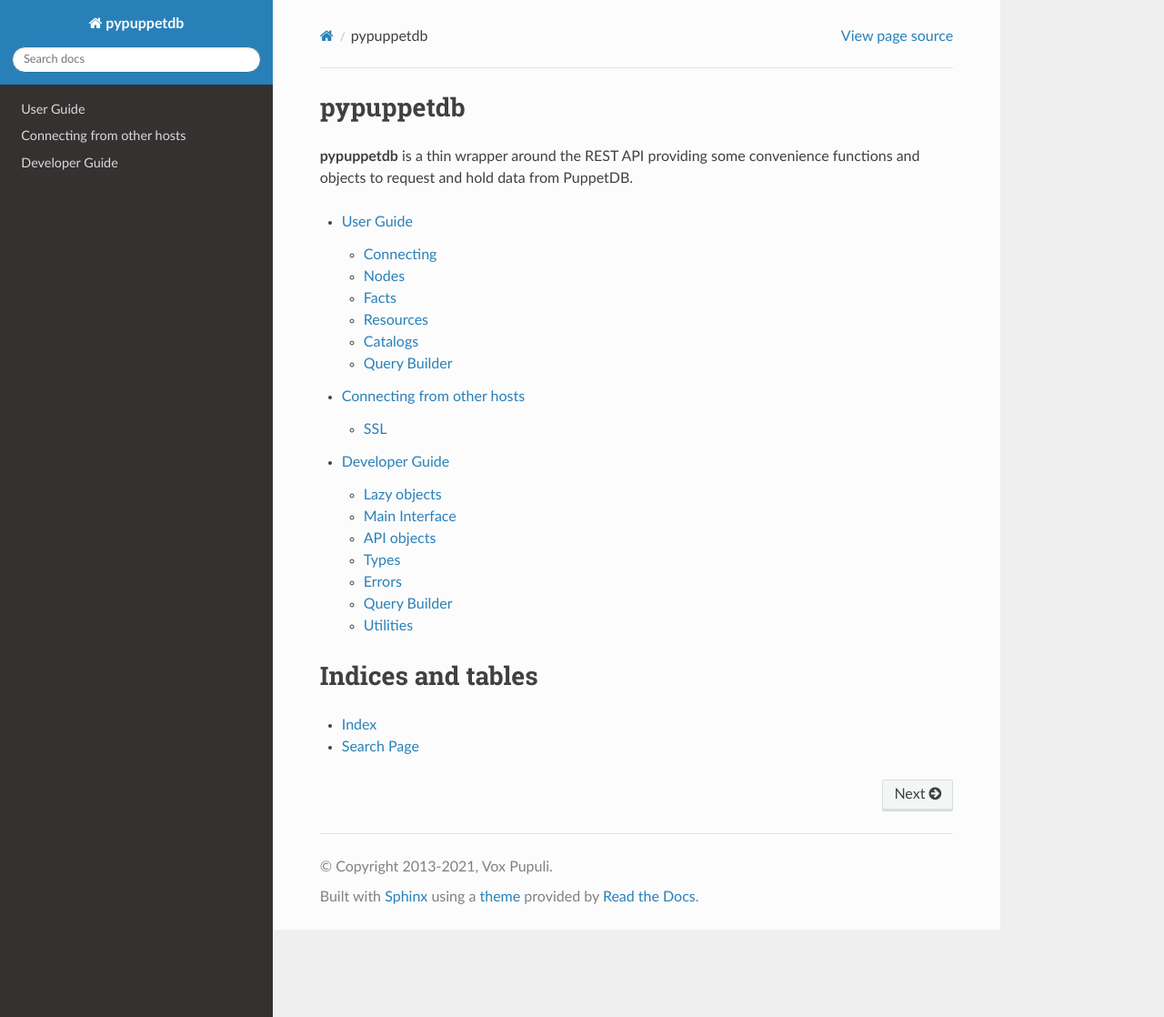
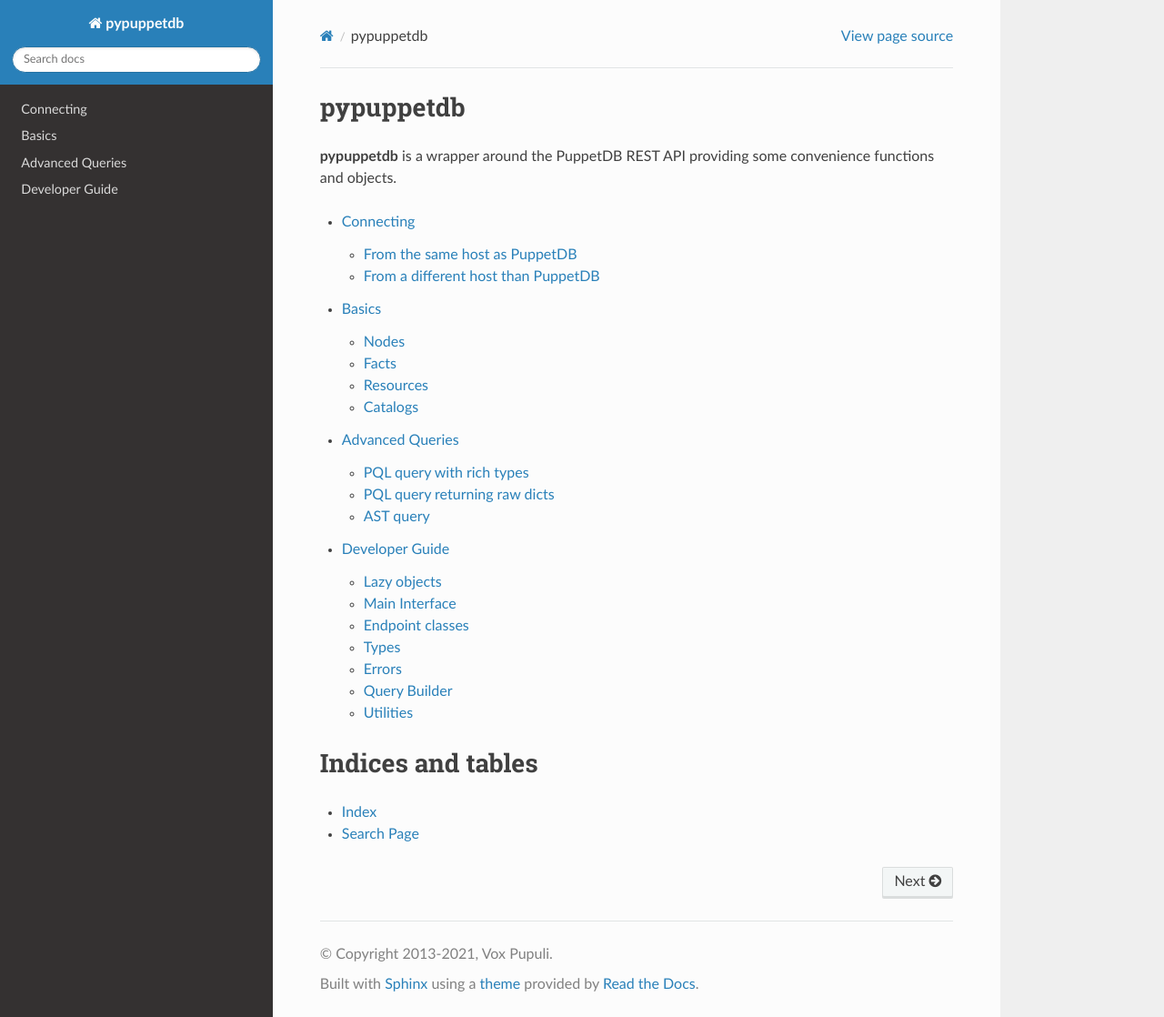
Before and after one commit to voxpupuli/pypuppetdb, a Sphinx documentation site: the page built from docs/index.rst, in a window 1280 px wide and 1118 px high. Shown: the whole window at 91% size. Built offline with Sphinx 7.4.7 and the Read the Docs theme 2.0.0, drawn with Linux system fonts in a browser that asks for light colours; some of the changed lines change nothing that is shown.

Commit message:
Document new PQL and reorg from PR #201
and generally revamp the docs. Some fixes:
* add info on how to use the ssl_verify to provide
  the CA root certificate (fixes #143),
* improve some examples, fixing #129,

```diff
--- /dev/null
+++ b/docs/advanced_queries.rst
@@ -0,0 +1,192 @@
+.. _advanced_queries:
+
+Advanced Queries
+================
+
+For more advanced use of pypuppetdb you will want to use queries in one of the
+two available languages:
+
+* **PQL** (Puppet Query Language) - newer, arguably more human-friendly. Available
+  since PuppetDB v. 4.0.
+
+* **AST** (Abstract Syntax Tree) - older, using the Reverse Polish Notation.
+
+
+PQL query with rich types
+-------------------------
+
+Making a PQL query using ``pql()`` method without using projection for one of the supported types
+(``nodes``, ``edges``, ``facts``, ``resources``, ``catalogs``, ``events``, ``reports``, ``inventory``) will return
+the rich types.
+
+For example the below code returns objects of the type ``Node``:
+
+.. code-block:: python
+
+   >>> nodes = db.pql("""
+   >>>     nodes {
+   >>>       facts {
+   >>>         name = "operatingsystem" and
+   >>>         value = "Debian"
+   >>>       }
+   >>>     }
+   >>> """
+   >>> for node in nodes:
+   >>>     print(node.name)
+   foo.example.com
+   bar.example.com
+
+
+PQL query returning raw dicts
+-----------------------------
+
+If you do use projections (fields/functions) in your PQL query or you query for a unsupported type,
+you will get JSON like you would querying PuppetDB directly, just converted into a Python dicts
+or list of dicts.
+
+For example if you want to get just a list of certnames of nodes that have the fact "operatingsystem"
+set to "Debian":
+
+.. code-block:: python
+
+   >>> nodes = db.pql("""
+   >>>     nodes[certname] {
+   >>>       facts {
+   >>>         name = "operatingsystem" and
+   >>>         value = "Debian"
+   >>>       }
+   >>>     }
+   >>> """
+   >>> for node in nodes:
+   >>>     print(node)
+   {'certname': 'foo.example.com'}
+   {'certname': 'bar.example.com'}
+
+Please see `the official PQL documentation <https://puppet.com/docs/puppetdb/latest/api/query/v4/pql.html>`_
+for more examples.
+
+
+AST query
+---------
+
+Alternatively to use the AST query language, use of of these methods:
+
+``nodes()``, ``edges()``,  ``facts()``, ``resources()``, ``catalogs()``, ``events()``,
+``reports()``, ``inventory()``,
+``event_counts()``, ``aggregate_event_counts()``,
+``environments()``, ``factsets()``, ``fact_contents()``, ``fact_paths()``.
+
+...and pass the AST query in the ``query`` parameter.
+
+An example of the same query as above but rewritten in AST:
+
+.. code-block:: python
+
+   >>> nodes = db.nodes(query="""
+   >>>     ["subquery", "facts",
+   >>>       ["and",
+   >>>         ["=", "name", "operatingsystem"],
+   >>>         ["=", "value", "Debian"]
+   >>>       ]
+   >>>     ]
+   >>> """
+   >>> for node in nodes:
+   >>>     print(node.name)
+   foo.example.com
+   bar.example.com
+
+Please see `the official AST documentation <https://puppet.com/docs/puppetdb/latest/api/query/v4/ast.html>`_
+for more examples .
+
+AST QueryBuilder
+^^^^^^^^^^^^^^^^
+
+pypuppetdb laso comes shipped with a ``QueryBuilder`` component that, as the name suggests,
+allows users to build PuppetDB AST queries in an Object-Oriented fashion.
+In many cases adding additional clauses to fulfill new requirements is superior to constructing
+long strings.
+
+Above example rewritten using it:
+
+.. code-block:: python
+
+   >>> from pypuppetdb.QueryBuilder import *
+   >>> op = InOperator('certname')
+   >>> query = ExtractOperator()
+   >>> query.add_field(str('certname'))
+   >>> subquery = SubqueryOperator('facts')
+   >>> _add = AndOperator()
+   >>> _add.add(EqualsOperator('name', 'operatingsystem'))
+   >>> _add.add(EqualsOperator('value', 'Debian'))
+   >>> subquery.add_query(_add)
+   >>> query.add_query(subquery)
+   >>> op.add_query(query)
+   >>> print(op)
+   ["in", "certname", ["extract", ["certname"], ["select_facts", ["and", ["=", "name", "operatingsystem"], ["=", "value", "Debian"]]]]]
+   >>> nodes = db.nodes(query=query)
+   >>> for node in nodes:
+   >>>     print(node.name)
+   foo.example.com
+   bar.example.com
+
+
+The following code will build a query for the Nodes endpoint to find all
+nodes belonging to the production environment.
+
+.. code-block:: python
+
+   >>> from pypuppetdb.QueryBuilder import *
+   >>> op = AndOperator()
+   >>> op.add(EqualsOperator('catalog_environment', 'production'))
+   >>> op.add(EqualsOperator('facts_environment', 'production'))
+   >>> print(op)
+   ["and",["=", "catalog_environment", "production"],["=", "facts_environment", "production"]]
+
+
+Subqueries are implemented using corresponding operators (like documented).
+
+  - SubqueryOperator
+  - InOperator
+  - ExtractOperator
+
+.. code-block:: python
+
+   >>> from pypuppetdb.QueryBuilder import *
+   >>> op = InOperator('certname')
+   >>> ex = ExtractOperator()
+   >>> ex.add_field(str('certname'))
+   >>> sub = SubqueryOperator('events')
+   >>> sub.add_query(EqualsOperator('status', 'noop'))
+   >>> ex.add_query(sub)
+   >>> op.add_query(ex)
+   >>> print(op)
+   ["in","certname",["extract",["certname"],["select_events",["=", "status", "noop"]]]]
+
+Or using in \<array\> querying:
+
+.. code-block:: python
+
+   >>> from pypuppetdb.QueryBuilder import *
+   >>> op = InOperator('certname')
+   >>> op.add_array(["prod1.server.net", "prod2.server.net"])
+   >>> print(op)
+   ["in","certname",["array", ['prod1.server.net', 'prod2.server.net']]]
+
+
+You can also access different entities from a single query on the root
+endpoint with the FromOperator:
+
+.. code-block:: python
+
+   >>> op = InOperator('certname')
+   >>> ex = ExtractOperator()
+   >>> ex.add_field('certname')
+   >>> fr = FromOperator('fact_contents')
+   >>> nd = AndOperator()
+   >>> nd.add(EqualsOperator("path", ["networking", "eth0", "macaddresses", 0]))
+   >>> nd.add(EqualsOperator("value", "aa:bb:cc:dd:ee:00"))
+   >>> ex.add_query(nd)
+   >>> fr.add_query(ex)
+   >>> op.add_query(fr)
+   >>> print(op)
+   ["in","certname",["from","fact_contents",["extract",["certname"],["and",["=", "path", ['networking', 'eth0', 'macaddresses', 0]],["=", "value", "aa:bb:cc:dd:ee:00"]]]]]
--- /dev/null
+++ b/docs/basics.rst
@@ -0,0 +1,95 @@
+.. _basics:
+
+Basics
+======
+
+The most basic use cases is to get some single entities or multiple
+entities from the PuppetDB without advanced queries.
+
+Nodes
+-----
+
+The following will return a generator object yielding Node objects for every
+returned node from PuppetDB.
+
+.. code-block:: python
+
+   >>> nodes = db.nodes()
+   >>> for node in nodes:
+   >>>   print(node)
+   host1
+   host2
+   ...
+
+To query a single node the singular `node()` method can be used:
+
+.. code-block:: python
+
+    >>> node = db.node('hostname')
+    >>> print(node)
+    hostname
+
+Node scope
+~~~~~~~~~~
+
+The Node objects are a bit more special in that they can query for facts and
+resources themselves. Using those methods from a node object will automatically
+add a query to the request scoping the request to the node.
+
+.. code-block:: python
+
+   >>> node = db.node('hostname')
+   >>> print(node.fact('osfamily').value)
+   RedHat
+
+Facts
+-----
+
+.. code-block:: python
+
+   >>> facts = db.facts('osfamily')
+   >>> for fact in facts:
+   >>>   print(f"{fact.node} - {fact.value}")
+   host1 - RedHat
+   host2 - Debian
+
+That queries PuppetDB for the 'osfamily' fact and will yield Fact objects,
+one per node this fact is known for.
+
+Resources
+---------
+
+.. code-block:: python
+
+   >>> resources = db.resources('file')
+
+Will return a generator object containing all file resources you're managing
+across your infrastructure. This is probably a bad idea if you have a big
+number of nodes as the response will be huge.
+
+Catalogs
+--------
+
+.. code-block:: python
+
+   >>> catalog = db.catalog('hostname')
+   >>> for res in catalog.get_resources():
+   >>>     print(res)
+
+Will return a Catalog object with the latest Catalog of the defined
+host. This catalog contains the defined Resources and Edges.
+
+.. code-block:: python
+
+   >>> catalog = db.catalog('hostname')
+   >>> resource = catalog.get_resource('Service', 'ntp')
+   >>> for rel in resource.relationships:
+   >>>     print(rel)
+   Class[Ntp] - contains - Service[ntp]
+   File[/etc/ntp.conf] - notifies - Service[ntp]
+   File[/etc/ntp.conf] - required-by - Service[ntp]
+
+
+Will return all Relationships of a given Resource defined by type and
+title. This will list all linked other Resources and the type of
+relationship.
--- a/docs/connecting.rst
+++ b/docs/connecting.rst
@@ -1,15 +1,46 @@
 .. _connecting:
 
-Connecting from other hosts
-===========================
+Connecting
+==========
 
-This article explains how to connect the application using pypuppetdb to PuppetDB if you are running
-it on a different host than the PuppetDB itself.
+The first thing you need to do is to connect with PuppetDB.
 
-SSL
----
+From the same host as PuppetDB
+------------------------------
+
+Assuming that you are running the code on the same host as the PuppetDB
+(configured with the default ports etc.) you can do just this:
+
+.. code-block:: python
+
+   >>> from pypuppetdb import connect
+   >>> db = connect()
+
+Once you're all done with requests to PuppetDB, you can explicitly close all
+HTTP connections. This can be useful if you made those connections through a
+tunnel, which might be tracking open connections:
+
+.. code-block:: python
+
+   >>> db.disconnect()
+
+You can also use the `with` statement to enclose the work done on PuppetDB.
+This will ensure that all HTTP connections are closed explicitly when we're
+done:
+
+.. code-block:: python
+
+   >>> with connect() as db:
+   >>>   # ..
+
+From a different host than PuppetDB
+-----------------------------------
+
+SSL / TLS
+^^^^^^^^^
+
 If PuppetDB and the tool that's using pypuppetdb aren't located on the same
-machine you will have to connect securely to PuppetDB using client certificates
+machine you will have to connect to PuppetDB securely using client certificates
 according to PuppetDB's default configuration.
 
 (You could also tell PuppetDB to accept plain connections from anywhere instead
@@ -20,7 +51,7 @@
   * Tell pypuppetdb to use this keypair.
 
 Generate keypair
-~~~~~~~~~~~~~~~~
+""""""""""""""""
 
 On your Puppet Master or dedicated Puppet CA server:
 
@@ -28,39 +59,32 @@
 
    $ puppet cert generate <service_name>
 
-Once that's done you'll need to get the public and private keyfile and copy
-them over. You can find those in Puppet's ``$ssldir``, usually
-``/var/lib/puppet/ssl``:
+Once that's done you'll need to get the public and private keyfile
+and your Puppet CA root certificate. You can find those in Puppet's
+``$ssldir``, usually ``/var/lib/puppet/ssl``:
 
   * private key: ``$ssldir/private_keys/<service_name>.pem``
   * public key: ``$ssldir/ca/signed/<service_name>.pem``
+  * CA root certificate: ``$ssldir/ca/ca_crt.pem``
 
 Configure pypuppetdb for SSL
-~~~~~~~~~~~~~~~~~~~~~~~~~~~~
+""""""""""""""""""""""""""""
 
 Once you have those you can pass them to pypuppetdb's ``connect()``:
 
 .. code-block:: python
 
-   >>> db = connect(ssl_key='/path/to/private.pem', ssl_cert='/path/to/public.pem')
+   >>> db = connect(ssl_key='/path/to/private.pem', ssl_cert='/path/to/public.pem',
+   >>>              ssl_verify='/path/to/ca_crt.pem', host='puppetdb.example.com',
+   >>>              port=8081)
 
-If both ``ssl_key`` and ``ssl_cert`` are provided pypuppetdb will automatically
-switch over to using HTTPS instead.
+This will make pypuppedb use HTTPS with a mutual TLS (client will verify
+if the server is using a certificate issues by our Puppet CA, server will
+verify the same for the client's certificate).
 
-By default pypuppetdb will also verify the certificate PuppetDB is serving.
-This means that the authority that signed PuppetDB's server certificate, most
-likely your Puppet Master, must be part of the trusted set of certificates for
-your OS or must be added to that set. Those certificates are usually found in
-``/etc/ssl/certs`` on Linux-y machines.
+If for whatever reason want to disable the verification of PuppetDB's
+certificate you can pass in ``ssl_verify=False``.
 
-For Debian, install your Puppet Master's certificate in
-``/usr/local/share/ca-certificates`` with a ``.crt`` extension and then run
-``dpkg-reconfigure ca-certificates`` as per
-``/usr/share/doc/ca-certificates/README.Debian``. This of course requires the
-``ca-certificates`` package to be installed.
-
-If you do not wish to do so or for whatever reason want to disable the
-verification of PuppetDB's certificate you can pass in ``ssl_verify=False``.
 
 RBAC Token Authentication
 ~~~~~~~~~~~~~~~~~~~~~~~~~
@@ -70,7 +94,8 @@
 
 .. code-block:: python
 
-   >>> db = connect(token='tokenstring')
+   >>> db = connect(token='tokenstring', host='puppetdb.example.com',
+   >>>              port=8081)
 
 If this argument is passed, pypuppetdb will automatically switch over to using HTTPS.
 This is handled via the addition of ``X-Authentication`` to the session headers
@@ -79,4 +104,22 @@
 steps documented in the ``Configure pypuppetdb for SSL`` section
 
 It should also be noted that when using RBAC token authentication,
-the ``ssl_key`` and ``ssl_cert`` options should not be used and are not required
+the ``ssl_key`` and ``ssl_cert`` options should not be used and are not required.
+
+
+Basic authentication
+^^^^^^^^^^^^^^^^^^^^
+
+Instead of using Puppet's certificates for mutual TLS, you may want to use plain HTTPS
+with HTTP Basic Authentication. To do that you have to set up a reverse proxy in front
+of the PuppetDB, that will do the SSL termination and the Basic Auth.
+
+Then you can connect pypuppetdb to it with this code:
+
+.. code-block:: python
+
+   >>> db = connect(protocol='https', host='puppetdb.example.com',
+   >>>              port=443, username='foo', password='bar')
+
+If your proxy serves PuppetDB under a different path than ``/``, then you can also
+provide the ``url_path`` parameter.
--- a/docs/developer.rst
+++ b/docs/developer.rst
@@ -8,11 +8,6 @@
 This part of the documentation covers all the interfaces of PyPuppetDB.
 It will cover how the API is set up and how to configure which version of
 the API to use.
-
-.. note::
-   This part of the documentation may be outdated. Please see
-   `this PR <https://github.com/voxpupuli/pypuppetdb/pull/190>`_
-   for more information.
 
 Lazy objects
 ------------
@@ -28,7 +23,7 @@
 generators.
 
 This is usually the case for functions with a plural name like
-:func:`~pypuppetdb.api.BaseAPI.nodes` or :func:`~pypuppetdb.api.BaseAPI.facts`.
+:func:`~pypuppetdb.api.QueryAPI.nodes` or :func:`~pypuppetdb.api.QueryAPI.facts`.
 
 Because of this we'll only query PuppetDB once you start iterating over the
 generator object. Until that time not a single request is fired at PuppetDB.
@@ -41,40 +36,72 @@
 --------------
 
 What you'll usually need to do is use the :func:`connect` method to set up a
-connection with PuppetDB and indicate which version of the API you want to
-talk.
+connection with PuppetDB.
 
 .. autofunction:: connect
 
-API objects
------------
+Endpoint classes
+----------------
 
-The PuppetDB API is no longer versioned. This was changed in v0.2.0 because
-it started to become too difficult to maintain multiple API versions.
+The supported PuppetDB endpoint types are implemented in classes with
+corresponding names:
 
-All the functions of the v1, v2, and v3 APIs have been moved to :class:`BaseAPI
-<BaseAPI>` which now only supports API version 4 of PuppetDB.
+* pdb/query/v4 - ``PqlAPI``
+* pdb/query/v4/* - ``QueryAPI``
+* pdb/cmd/v1 - ``CommandAPI``
+* status/v1/** - ``StatusAPI``
+* pdb/meta/v1* - ``MetadataAPI``
+* metrics/* - ``MetricsAPI``
 
-.. data:: API_VERSIONS
 
-   :obj:`dict` of :obj:`int`::obj:`string` pairs representing the API version
-   and it's URL prefix.
+PqlAPI
+^^^^^^
 
-   We currently only handle API version 2 though it should be fairly easy to
-   support version 1 should we want to.
-
-BaseAPI
-^^^^^^^
-
-.. autoclass:: pypuppetdb.api.BaseAPI
+.. autoclass:: pypuppetdb.api.PqlAPI
    :members:
    :private-members:
+
+QueryAPI
+^^^^^^^^
+
+.. autoclass:: pypuppetdb.api.QueryAPI
+   :members:
+   :private-members:
+
+CommandAPI
+^^^^^^^^^^
+
+.. autoclass:: pypuppetdb.api.CommandAPI
+   :members:
+   :private-members:
+
+StatusAPI
+^^^^^^^^^
+
+.. autoclass:: pypuppetdb.api.StatusAPI
+   :members:
+   :private-members:
+
+MetadataAPI
+^^^^^^^^^^^
+
+.. autoclass:: pypuppetdb.api.MetadataAPI
+   :members:
+   :private-members:
+
+MetricsAPI
+^^^^^^^^^^
+
+.. autoclass:: pypuppetdb.api.MetricsAPI
+   :members:
+   :private-members:
+
 
 Types
 -----
 
 In order to facilitate working with the API most methods like
-:meth:`~pypuppetdb.api.BaseAPI.nodes` don't return the decoded
+:meth:`~pypuppetdb.api.QueryAPI.nodes` don't return the decoded
 JSON response but return an object representation of the querried
 endpoints data.
 
@@ -94,7 +121,7 @@
 
 Unfortunately things can go haywire. PuppetDB might not be reachable
 or complain about our query, requests might have to wait too long to
-recieve a response or the body is just too big to handle.
+receive a response or the body is just too big to handle.
 
 In that case, we'll throw an exception at you.
 
--- a/docs/index.rst
+++ b/docs/index.rst
@@ -3,15 +3,15 @@
 pypuppetdb
 ==========
 
-**pypuppetdb** is a thin wrapper around the REST API providing some
-convenience functions and objects to request and hold data from
-PuppetDB.
+**pypuppetdb** is a wrapper around the PuppetDB REST API
+providing some convenience functions and objects.
 
 .. toctree::
    :maxdepth: 2
 
-   user
    connecting
+   basics
+   advanced_queries
    developer
 
 Indices and tables
--- a/docs/user.rst
+++ /dev/null
@@ -1,197 +0,0 @@
-.. _user:
-
-User Guide
-==========
-Once you have pypuppetdb installed you can configure it to connect to PuppetDB
-and take it from there.
-
-Connecting
-----------
-
-The first thing you need to do is to connect with PuppetDB. **Assuming that you
-are running the code on the same host as the PuppetDB**:
-
-.. code-block:: python
-
-   >>> from pypuppetdb import connect
-   >>> db = connect()
-
-Once you're all done with requests to PuppetDB, you can explicitly close all
-HTTP connections. This can be useful if you made those connections through a
-tunnel, which might be tracking open connections:
-
-.. code-block:: python
-
-   >>> db.disconnect()
-
-You can also use the `with` statement to enclose the work done on PuppetDB.
-This will ensure that all HTTP connections are closed explicitly when we're
-done:
-
-.. code-block:: python
-
-   >>> with connect() as db:
-   >>>   # ..
-
-**If you are running the code on a different host than PuppetDB** please read
-the :ref:`connecting` guide.
-
-Nodes
------
-
-The following will return a generator object yielding Node objects for every
-returned node from PuppetDB.
-
-.. code-block:: python
-
-   >>> nodes = db.nodes()
-   >>> for node in nodes:
-   >>>   print(node)
-   host1
-   host2
-   ...
-
-To query a single node the singular `node()` can be used:
-
-.. code-block:: python
-
-    >>> node = db.node('hostname')
-    >>> print(node)
-    hostname
-
-Node scope
-~~~~~~~~~~
-
-The Node objects are a bit more special in that they can query for facts and
-resources themselves. Using those methods from a node object will automatically
-add a query to the request scoping the request to the node.
-
-.. code-block:: python
-
-   >>> node = db.node('hostname')
-   >>> print(node.fact('osfamily'))
-   osfamily/hostname
-
-Facts
------
-
-.. code-block:: python
-
-   >>> facts = db.facts('osfamily')
-   >>> for fact in facts:
-   >>>   print(fact)
-   osfamily/host1
-   osfamily/host2
-
-That queries PuppetDB for the 'osfamily' fact and will yield Fact objects,
-one per node this fact is known for.
-
-Resources
----------
-
-.. code-block:: python
-
-   >>> resources = db.resources('file')
-
-Will return a generator object containing all file resources you're managing
-across your infrastructure. This is probably a bad idea if you have a big
-number of nodes as the response will be huge.
-
-Catalogs
---------
-
-.. code-block:: python
-
-   >>> catalog = db.catalog('hostname')
-   >>> for res in catalog.get_resources():
-   >>>     print(res)
-
-Will return a Catalog object with the latest Catalog of the definded
-host. This catalog contains the defined Resources and Edges.
-
-.. code-block:: python
-
-   >>> catalog = db.catalog('hostname')
-   >>> resource = catalog.get_resource('Service','ntp')
-   >>> for rel in resource.relationships:
-   >>>     print(rel)
-   Class[Ntp] - contains - Service[ntp]
-   File[/etc/ntp.conf] - notifies - Service[ntp]
-   File[/etc/ntp.conf] - required-by - Service[ntp]
-
-
-Will return all Relationships of a given Resource defined by type and
-title. This will list all linked other Resources and the type of
-relationship.
-
-Query Builder
--------------
-
-pypuppetdb comes shipped with a QueryBuilder component that, as the name suggests,
-allows users to build PuppetDB AST queries in an Object-Oriented fashion.
-Vastly superior to constructing long strings than adding additional clauses to fulfill
-new requirements.
-
-The following code will build a query for the Nodes endpoint to find all
-nodes belonging to the production environment.
-
-.. code-block:: python
-
-   >>> from pypuppetdb.QueryBuilder import *
-   >>> op = AndOperator()
-   >>> op.add(EqualsOperator('catalog_environment', 'production'))
-   >>> op.add(EqualsOperator('facts_environment', 'production'))
-   >>> print(op)
-   ["and",["=", "catalog_environment", "production"],["=", "facts_environment", "production"]]
-
-This functionality is based on the PuppetDB AST query string syntax
-documented
-`here <https://puppet.com/docs/puppetdb/latest/api/query/v4/ast.html>`_.
-
-Subqueries are implemented using corresponding operators (like
-documented).
-
-  - SubqueryOperator
-  - InOperator
-  - ExtractOperator
-
-.. code-block:: python
-
-   >>> from pypuppetdb.QueryBuilder import *
-   >>> op = InOperator('certname')
-   >>> ex = ExtractOperator()
-   >>> ex.add_field(str('certname'))
-   >>> sub = SubqueryOperator('events')
-   >>> sub.add_query(EqualsOperator('status', 'noop'))
-   >>> ex.add_query(sub)
-   >>> op.add_query(ex)
-   >>> print(op)
-   ["in","certname",["extract",["certname"],["select_events",["=", "status", "noop"]]]]
-
-Or using in \<array\> querying:
-
-.. code-block:: python
-
-   >>> from pypuppetdb.QueryBuilder import *
-   >>> op = InOperator('certname')
-   >>> op.add_array(["prod1.server.net", "prod2.server.net"])
-   >>> print(op)
-   ["in","certname",["array", ['prod1.server.net', 'prod2.server.net']]]
-
-You can also access different entities from a single query on the root
-endpoint with the FromOperator:
-
-.. code-block:: python
-
-   >>> op = InOperator('certname')
-   >>> ex = ExtractOperator()
-   >>> ex.add_field('certname')
-   >>> fr = FromOperator('fact_contents')
-   >>> nd = AndOperator()
-   >>> nd.add(EqualsOperator("path", ["networking", "eth0", "macaddresses", 0]))
-   >>> nd.add(EqualsOperator("value", "aa:bb:cc:dd:ee:00"))
-   >>> ex.add_query(nd)
-   >>> fr.add_query(ex)
-   >>> op.add_query(fr)
-   >>> print(op)
-   ["in","certname",["from","fact_contents",["extract",["certname"],["and",["=", "path", ['networking', 'eth0', 'macaddresses', 0]],["=", "value", "aa:bb:cc:dd:ee:00"]]]]]
```
